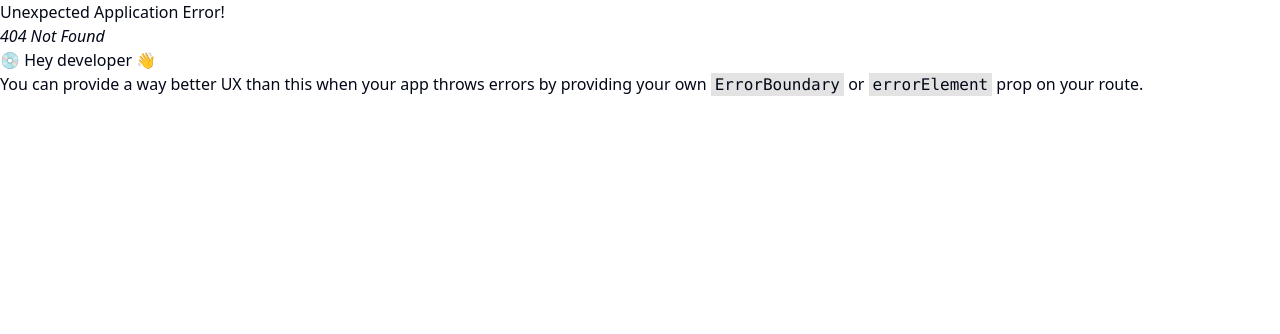
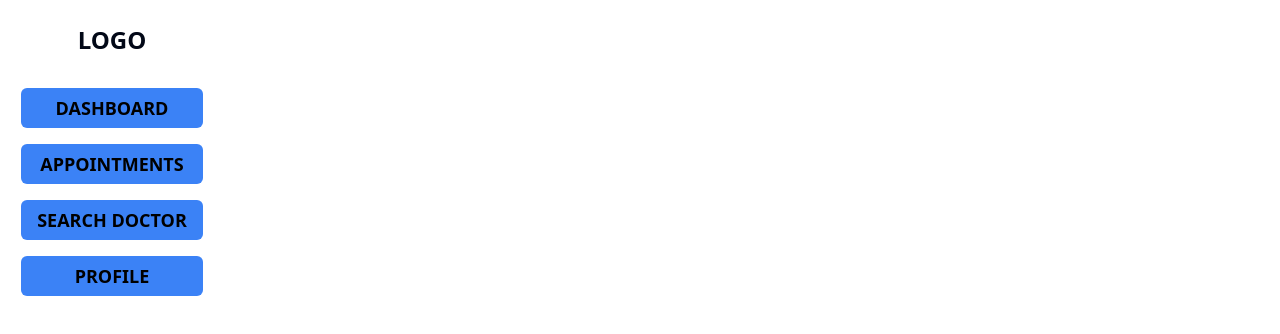
Before and after one commit to dishant-yadav/h4b3-access-denied, a React (Vite) app in the folder frontend/: page /dashboard in a window 1280 px wide. Before the commit this address had no page. Shown: the top 334 px of the page. Built offline with nearby package versions, Linux system fonts and the light colour scheme.

Commit message:
routes created

```diff
--- /dev/null
+++ b/frontend/src/components/Sidebar.jsx
@@ -0,0 +1,28 @@
+import { Link } from "react-router-dom";
+import { Button } from "./ui/button";
+
+const Sidebar = () => {
+  const menuItems = [
+    { path: "/dashboard", label: "DASHBOARD" },
+    { path: "/appointments", label: "APPOINTMENTS" },
+    { path: "/search", label: "SEARCH DOCTOR" },
+    { path: "/profile", label: "PROFILE" },
+  ];
+
+  return (
+    <div className="w-56 flex flex-col justify-start items-center py-6 h-screen">
+      <h1 className="text-2xl font-bold">LOGO</h1>
+      <div className="flex flex-col mt-8 gap-4">
+      {menuItems.map((item, index) => (
+          <Link to={item.path} key={index}>
+            <Button className="w-full text-lg font-semibold bg-blue-500 text-white text-black hover:bg-white transition ease-in-out delay-150 hover:scale-110 duration-300 shadow-sm shadow-white">
+              {item.label}
+            </Button>
+          </Link>
+        ))}
+      </div>
+    </div>
+  );
+};
+
+export default Sidebar;
--- /dev/null
+++ b/frontend/src/pages/Appointments.jsx
@@ -0,0 +1,9 @@
+import React from 'react'
+
+const Appointments = () => {
+  return (
+    <div>Appointments</div>
+  )
+}
+
+export default Appointments
--- /dev/null
+++ b/frontend/src/pages/Dashboard.jsx
@@ -0,0 +1,12 @@
+import Sidebar from '@/components/Sidebar'
+import React from 'react'
+
+const Dashboard = () => {
+  return (
+    <div>
+      <Sidebar/>
+    </div>
+  )
+}
+
+export default Dashboard
--- /dev/null
+++ b/frontend/src/pages/Prescription.jsx
@@ -0,0 +1,9 @@
+import React from 'react'
+
+const Prescription = () => {
+  return (
+    <div>Prescription</div>
+  )
+}
+
+export default Prescription
--- /dev/null
+++ b/frontend/src/pages/Profile.jsx
@@ -0,0 +1,9 @@
+import React from 'react'
+
+const Profile = () => {
+  return (
+    <div>Profile</div>
+  )
+}
+
+export default Profile
--- /dev/null
+++ b/frontend/src/pages/Search.jsx
@@ -0,0 +1,9 @@
+import React from 'react'
+
+const Search = () => {
+  return (
+    <div>Search</div>
+  )
+}
+
+export default Search
```
Also changed, not shown: frontend/src/App.jsx (+25 -0 lines).
